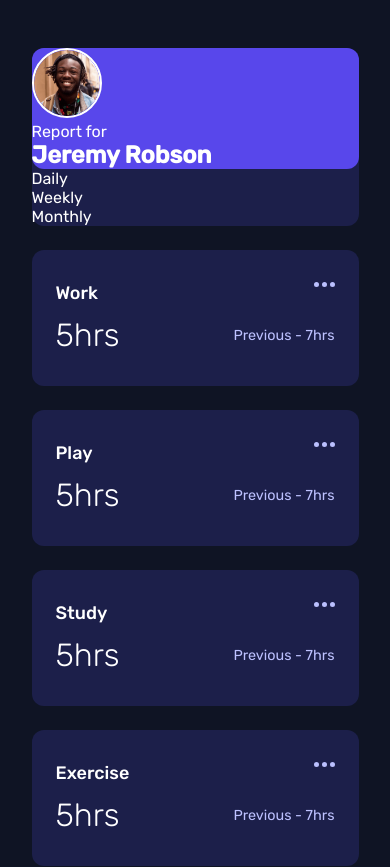
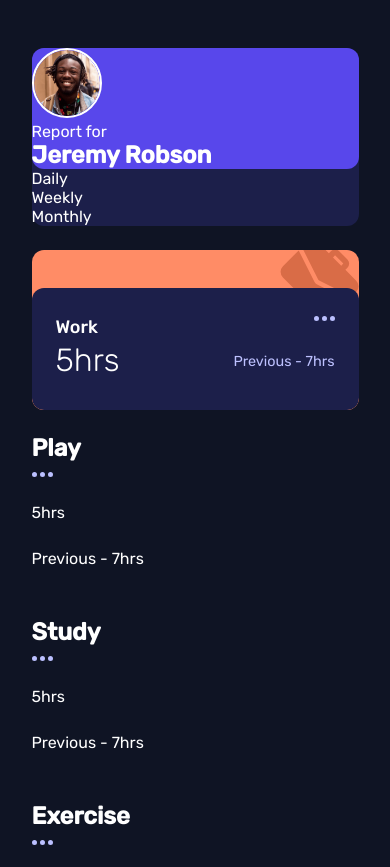
Before and after one commit to dj-drakos/fem-time-tracking-dashboard, a React (Create React App) app: page / in a window 390 px wide. Shown: the top 867 px of the page. Built offline with nearby package versions, Linux system fonts and the light colour scheme.

Commit message:
add activity card styling for mobile

```diff
--- a/src/App.css
+++ b/src/App.css
@@ -1,6 +1,7 @@
 .App {
   --card-width: 327px;
-  --card-height: 136px;
+  --card-height: 160px;
+  --banner-height: 38px;
   --gap: 24px;
   --corner: 12px;
   display: flex;
@@ -34,39 +35,55 @@ main {
   border-radius: 50%;
 }
 
-header, .activity-card {
+header, .activity-card-data {
   background: hsl(235, 46%, 20%);
   border-radius: var(--corner);
 }
 
 .activity-card {
-  padding: 32px 24px;
   height: var(--card-height);
   width: var(--card-width);
+  border-radius: var(--corner);
+  display: grid;
+  grid-template: var(--banner-height) auto / var(--card-width);
+}
+
+.activity-card-data {
+  padding: 28px 24px;
   display: grid;
   grid-template: 'one two' auto
                 'three four' auto / 1fr 1fr;
-  place-content: space-between;
+
 }
 
-.activity-card > .one {
+.work {
+  background: hsl(15, 100%, 70%);
+  overflow: hidden;
+}
+
+.card-banner{
+  margin-top: -10px;
+  margin-left: auto;
+}
+
+.activity-card-data > .one {
   grid-area: one;
   font-size: 1.125rem;
   font-weight: 500;
 }
 
-.activity-card > .two {
+.activity-card-data > .two {
   grid-area: two;
   justify-self: flex-end;
 }
 
-.activity-card > .three {
+.activity-card-data > .three {
   grid-area: three;
   font-size: 2rem;
   font-weight: 300;
 }
 
-.activity-card > .four {
+.activity-card-data > .four {
   grid-area: four;
   justify-self:  flex-end;
   align-self: center;
@@ -76,6 +93,7 @@ header, .activity-card {
 
 h2, img {
   display: inline-block;
+  object-fit: contain;
 }
 
 .attribution {
@@ -113,17 +131,17 @@ h2, img {
     gap: 24px;
   }
 
-  .activity-card {
+  .activity-card-data {
     grid-template: 'one two' auto
                   'three three' auto
                   'four four' auto / 1fr 1fr;
   }
 
-  .activity-card > .three {
+  .activity-card-data > .three {
     font-size: 3.5rem;
   }
 
-  .activity-card > .four {
+  .activity-card-data > .four {
     justify-self: auto;
   }
 
--- a/src/App.jsx
+++ b/src/App.jsx
@@ -20,11 +20,14 @@ function App() {
       </header>
 
       <main>
-        <section className='activity-card'>
+        <section className='activity-card work'>
+        <img className ="card-banner" src="./images/icon-work.svg" alt="More Information" />
+        <div className="activity-card-data">
           <h2 className ="one">Work</h2>
           <img className ="two" src="./images/icon-ellipsis.svg" alt="More Information" />
           <p className ="three">5hrs</p>
           <p className ="four">Previous - 7hrs</p>
+        </div>
         </section>
 
         <section className='activity-card'>
```
